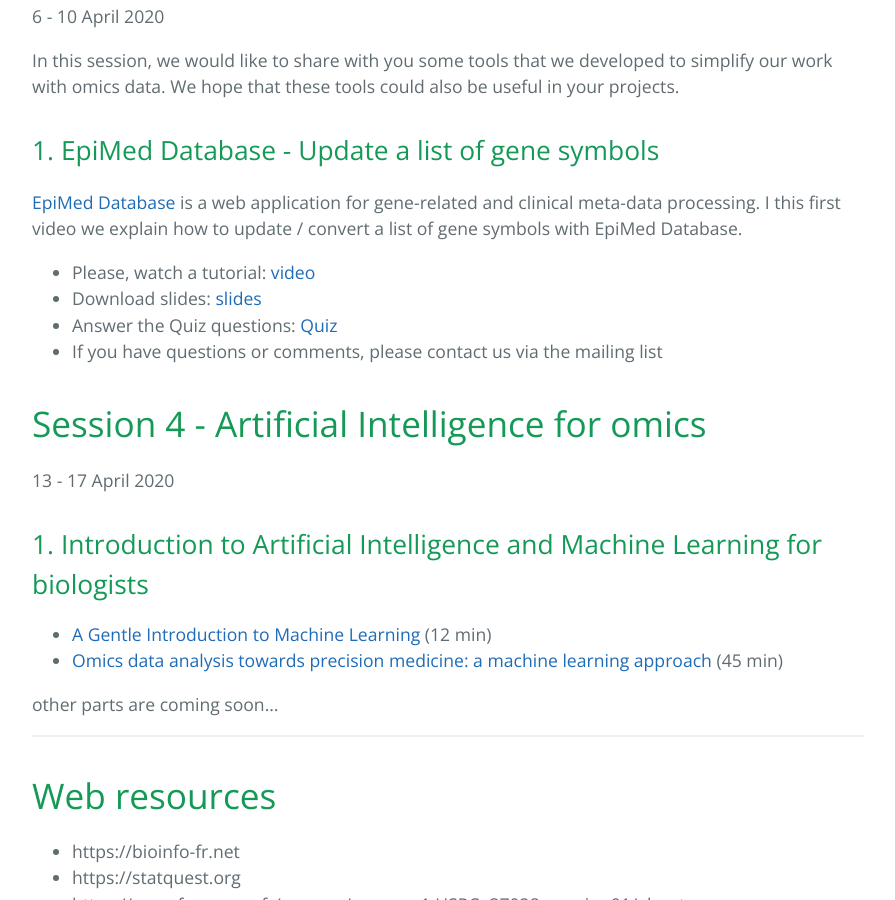
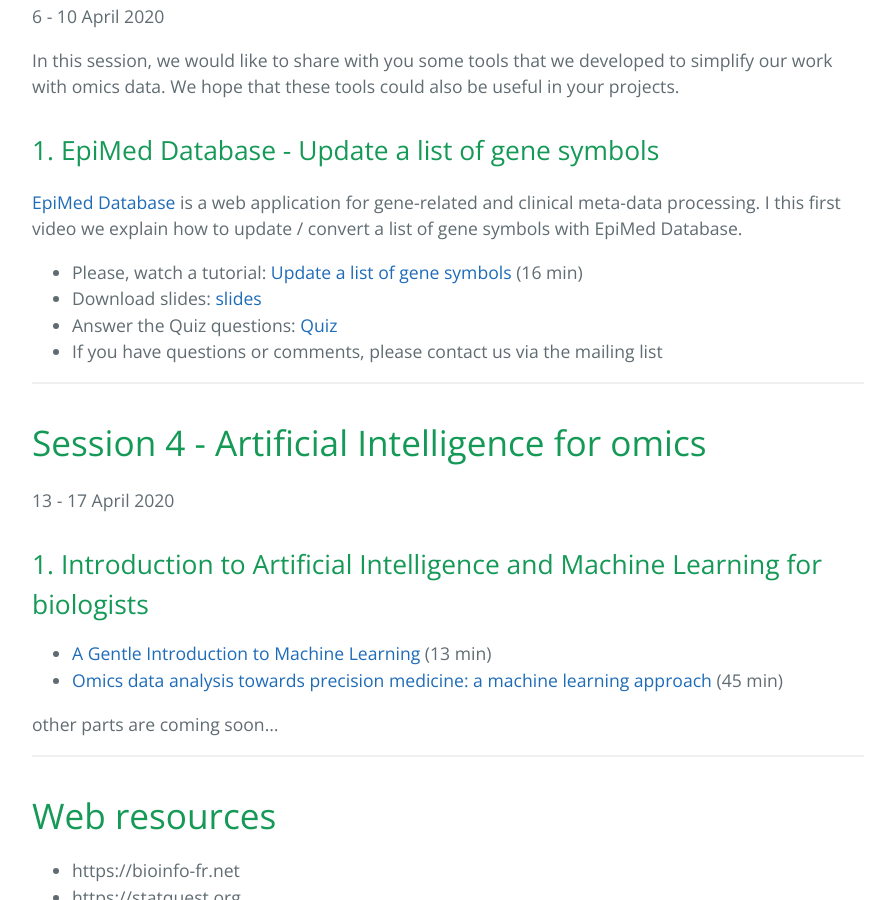
Before and after one commit to epimed/epimed.github.io, a Jekyll site: the page built from index.md, in a window 1280 px wide and 900 px high, scrolled down 1496 px. Shown: the whole window, without its empty margins (192-1087 px from the left). Built offline with Jekyll 4.4.1, drawn with Linux system fonts in a browser that asks for light colours.

Commit message:
Update link session 3

```diff
--- a/index.md
+++ b/index.md
@@ -53,17 +53,19 @@
 
 <a href="http://epimed.univ-grenoble-alpes.fr/database/" target="_blank">EpiMed Database</a> is a web application for gene-related and clinical meta-data processing. I this first video we explain how to update / convert a list of gene symbols with EpiMed Database.
 
-* Please, watch a tutorial: <a href="https://youtu.be/QBXUFVdreMk" target="_blank">video</a>
+* Please, watch a tutorial: <a href="https://youtu.be/QBXUFVdreMk" target="_blank">Update a list of gene symbols</a> (16 min)
 * Download slides: <a href="http://epimed.univ-grenoble-alpes.fr/downloads/epimed_open_course/EpiMed_Open_Course_update_gene_symbols_with_EpiMed_database.pdf" target="_blank">slides</a>
 * Answer the Quiz questions: <a href="https://docs.google.com/forms/d/e/1FAIpQLSdtkCynPExJo3oFhmtnE-9Iwgx3SBI8zCXCREWshm6saKV1tQ/viewform?vc=0&c=0&w=1" target="_blank">Quiz</a>
 * If you have questions or comments, please contact us via the mailing list
+
+* * *
 
 # Session 4 - Artificial Intelligence for omics
 
 13 - 17 April 2020
 
 ## 1. Introduction to Artificial Intelligence and Machine Learning for biologists
-* <a href="https://www.youtube.com/watch?v=Gv9_4yMHFhI" target="_blank">A Gentle Introduction to Machine Learning</a> (12 min)
+* <a href="https://www.youtube.com/watch?v=Gv9_4yMHFhI" target="_blank">A Gentle Introduction to Machine Learning</a> (13 min)
 * <a href="https://www.youtube.com/watch?v=mWlxpvsli0s" target="_blank">Omics data analysis towards precision medicine: a machine learning approach</a> (45 min)
 
 other parts are coming soon...
```
